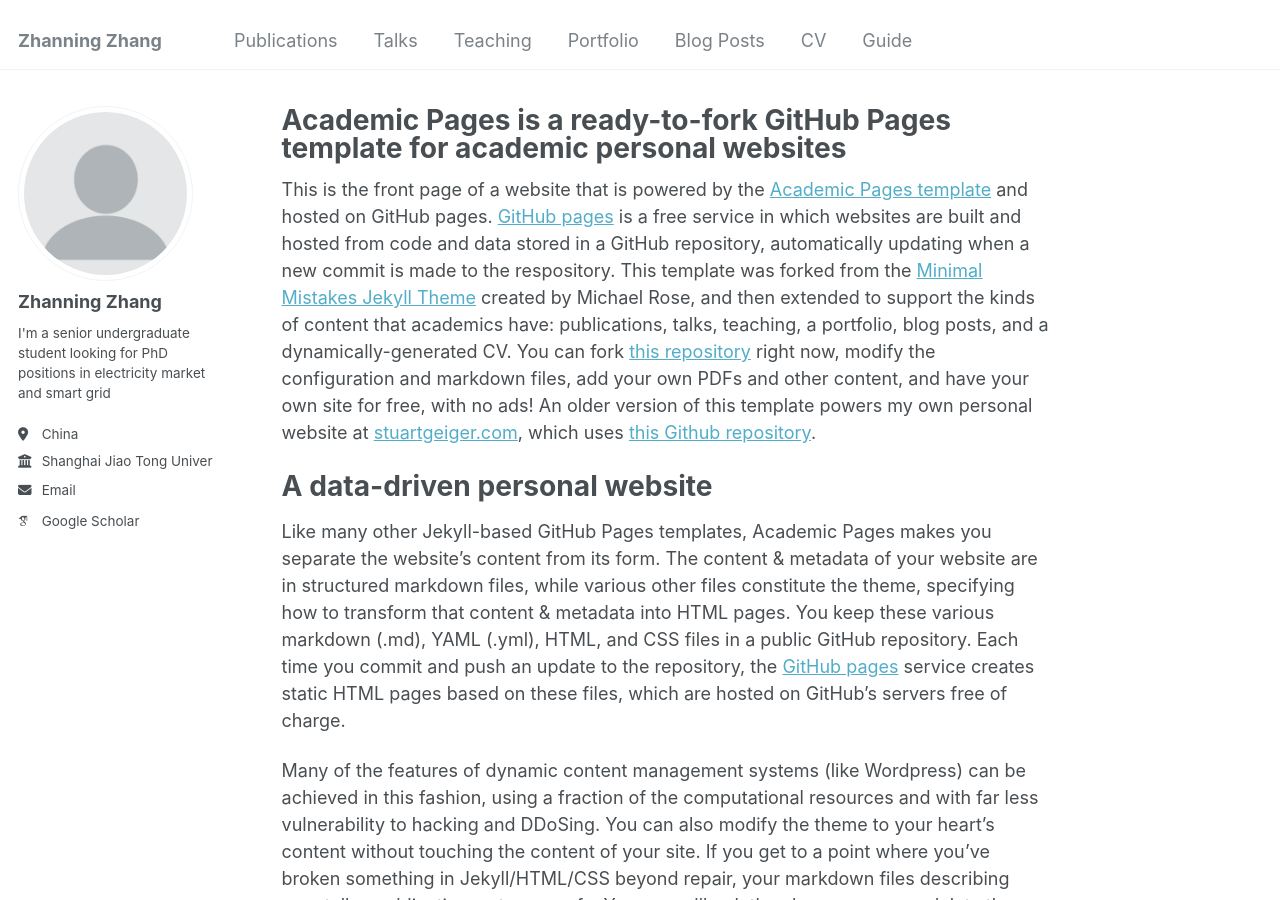
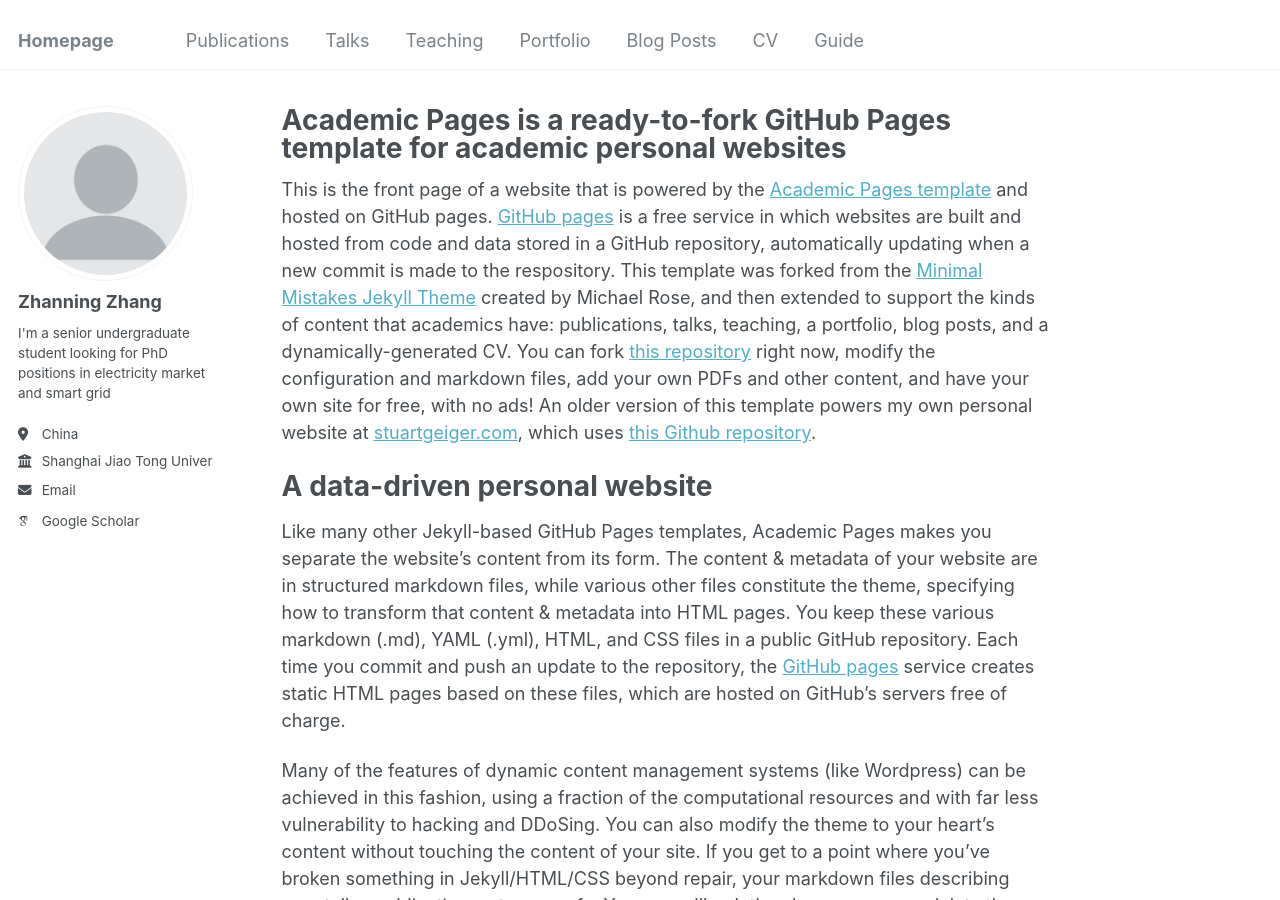
Before and after one commit to znzhang02/ZN.Zhang, a Jekyll site: the page built from _pages/about.md, in a window 1280 px wide and 900 px high. Built offline with Jekyll 4.4.1, drawn with Linux system fonts in a browser that asks for light colours; some web fonts are replaced.

Commit message:
Update _config.yml

```diff
--- a/_config.yml
+++ b/_config.yml
@@ -8,7 +8,7 @@
 
 # Basic Site Settings
 locale                   : "China"
-title                    : "Zhanning Zhang"
+title                    : "Homepage"
 title_separator          : "-"
 name                     : &name "Your Name"
 description              : &description "personal description"
```
